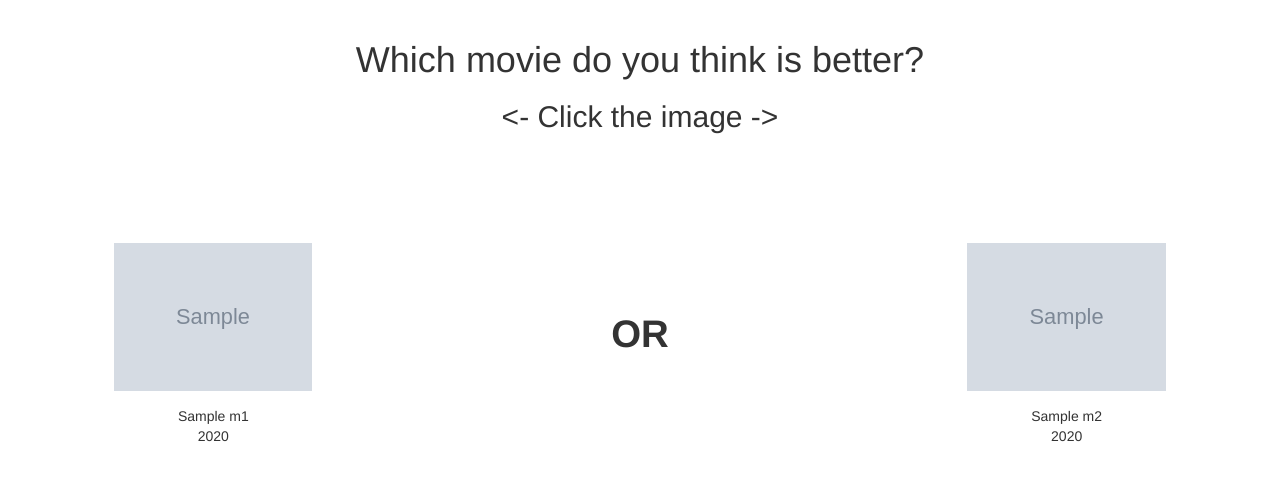
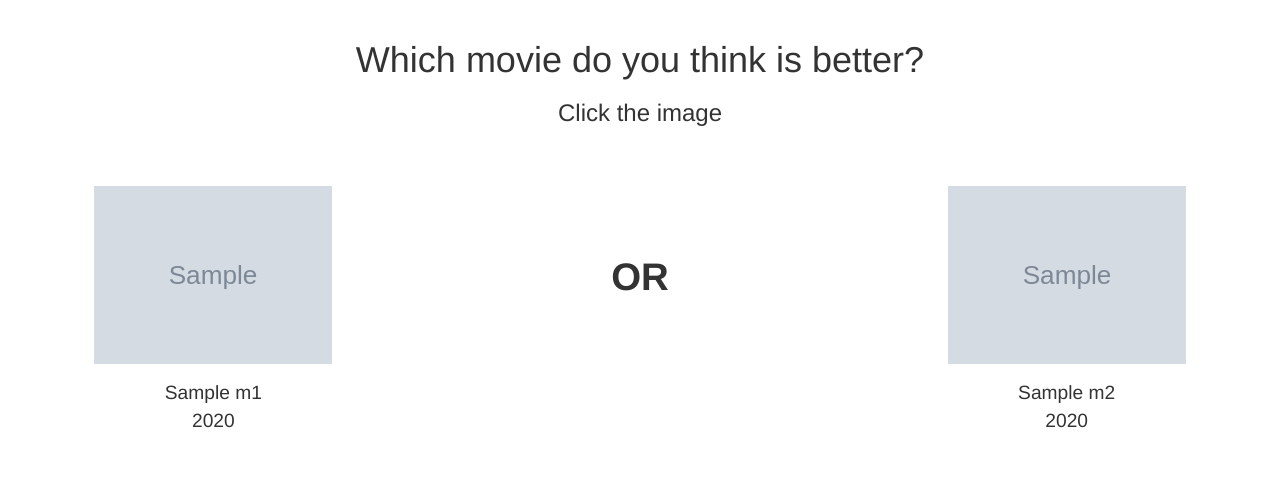
Before and after one commit to frank-64/Movie-Smash, a Django app: template movie_smash/templates/index.html in a window 1280 px wide. Shown: the part 52-533 px from the top of the page. Run offline with Django 3.2, Linux system fonts and the light colour scheme; the template is opened without the code that fills it: most values are stand-ins (such as "Sample title", 1, 10 or a date in 2020); grey boxes marked "Sample" are stand-in pictures; some libraries are stand-ins or nearby versions.

Commit message:
-Sorted the top100.html page so it now displays the movies in descending order from best to worst by using the order_by() built in Django function when getting all the Movie objects. -Changed the images on the index.html page so they slightly increase when hovered over. -Started on the README so I don't forget anything as I won't be able to work finish this project yet due to coursework.

```diff
--- a/movie_smash/templates/index.html
+++ b/movie_smash/templates/index.html
@@ -17,6 +17,13 @@
         xhttp.setRequestHeader("Content-type", "application/x-www-form-urlencoded");
         xhttp.send(id_1+","+id_2);
     }
+    function enlarge(id) {
+        document.getElementById(id).style.width = "61%";
+    }
+    function shrink(id) {
+        document.getElementById(id).style.width = "60%";
+    }
+
 </script>
 
 
@@ -29,28 +36,32 @@
 </div>
 <div class="container-fluid" style="text-align: center">
     <h1>Which movie do you think is better?</h1>
-    <h2><- Click the image -></h2>
+    <h3>Click the image</h3>
 </div>
     <div class="container-fluid">
-    <div class="row" align="center" style="padding-top: 100px">
+    <div class="row" align="center" style="padding-top: 50px">
 		<div class="col-md-4 col-sm-5 col-xs-5">
-            <img class="img-responsive image1" src="{{ m1.image_url }}" style="height: auto; width: 50%" id="{{ m1.movieID }}" name="{{ m2.movieID }}" onclick="movieSelected(id, name)">
-            <ul style="list-style-type: none;padding-left: 0; padding-top: 15px">
+            <img class="img-responsive image1" src="{{ m1.image_url }}" style="height: auto; width: 60%"
+                 id="{{ m1.movieID }}" name="{{ m2.movieID }}" onclick="movieSelected(id, name)" onmouseover="enlarge(id)" onmouseout="shrink(id)">
+            <ul style="list-style-type: none;padding-left: 0; padding-top: 15px;font-size: 1.5vw">
                 <li>{{ m1.title }}</li>
                 <li>{{ m1.release_year }}</li>
             </ul>
         </div>
 		<div class="col-md-4 col-sm-2 col-xs-2">
             <h1 style="font-size: 3vw; font-weight: bold; padding-top: 50px; padding-bottom: 50px">OR</h1>
+            <br>
+            <br>
 		</div>
 		<div class="col-md-4 col-sm-5 col-xs-5" >
-            <img class="img-responsive" src="{{ m2.image_url }}" style="height: auto; width: 50%" id="{{ m2.movieID }}" name="{{ m1.movieID }}" onclick="movieSelected(id, name)">
-            <ul style="list-style-type: none; padding-left: 0; padding-top: 15px">
+            <img class="img-responsive" src="{{ m2.image_url }}" style="height: auto; width: 60%"
+                 id="{{ m2.movieID }}" name="{{ m1.movieID }}" onclick="movieSelected(id, name)" onmouseover="enlarge(id)" onmouseout="shrink(id)">
+            <ul style="list-style-type: none; padding-left: 0; padding-top: 15px; font-size: 1.5vw">
                 <li>{{ m2.title }}</li>
                 <li>{{ m2.release_year }}</li>
             </ul>
 		</div>
-	</div>
+    </div>
 </div>
 </body>
 </html>
--- a/movie_smash/views.py
+++ b/movie_smash/views.py
@@ -11,7 +11,7 @@ import random
 db_file = 'C:/Users/Frankie/PycharmProjects/Django-Website/db.sqlite3'
 
 def top100(request):
-    query_results = Movies.objects.all()
+    query_results = Movies.objects.all().order_by('-elo')
     return render(request, 'top100.html', {'qr':query_results})
 
 def calculate_elo(r1, r2):
```
Also changed, not shown: movie_smash/templates/top100.html (+9 -14 lines), README.md, db.sqlite3.
